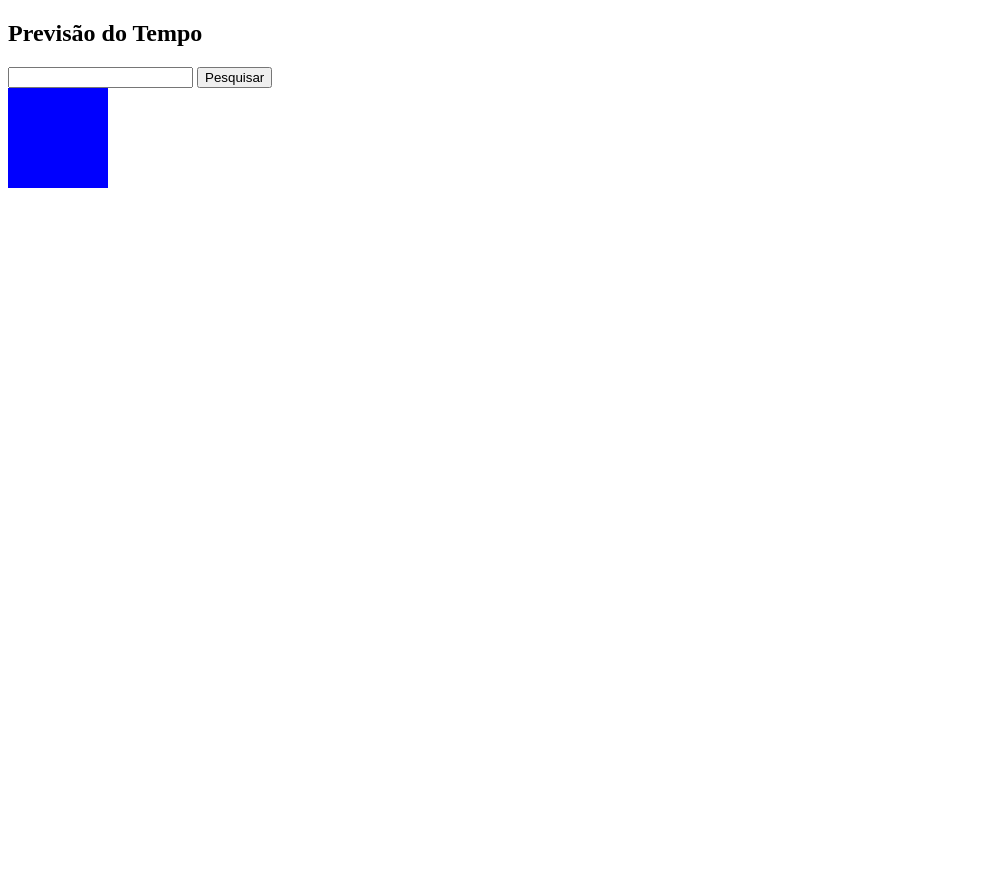
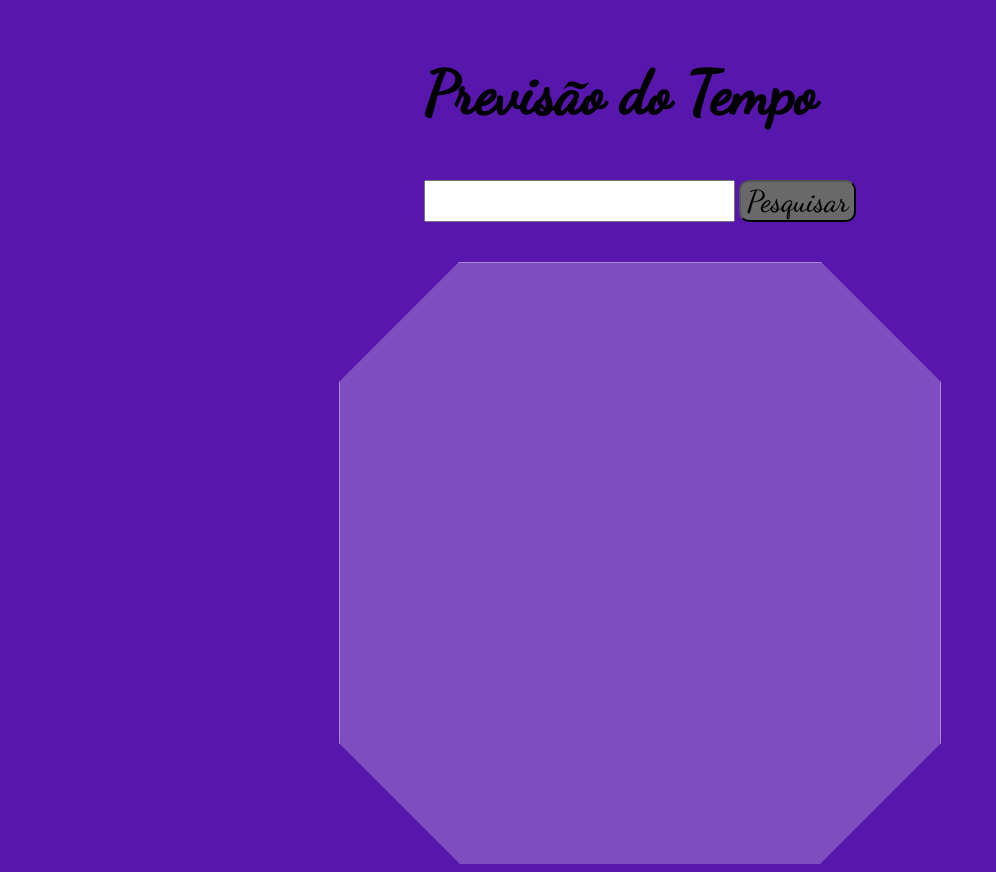
Before and after one commit to KarinaHachimitsu/Projeto-PrevisaoDoTempo, a website: page index.html in a window 1280 px wide. Shown: the whole page, without its empty margins (0-996 px from the left). Before the commit the page ends 800 px from the top, so only its background shows below. Drawn offline with Linux system fonts and the light colour scheme.

Commit message:
Modificacao do CSS

```diff
--- a/index.html
+++ b/index.html
@@ -5,6 +5,12 @@
     <meta http-equiv="X-UA-Compatible" content="IE=edge" />
     <meta name="viewport" content="width=device-width, initial-scale=1.0" />
     <link rel="stylesheet" href="style.css" />
+    <link rel="preconnect" href="https://fonts.googleapis.com" />
+    <link rel="preconnect" href="https://fonts.gstatic.com" crossorigin />
+    <link
+      href="https://fonts.googleapis.com/css2?family=Dancing+Script:wght@500&family=Roboto:wght@400;700&display=swap"
+      rel="stylesheet"
+    />
     <title>Tempo</title>
   </head>
   <body>
--- a/style.css
+++ b/style.css
@@ -1,6 +1,40 @@
+*{
+  font-family: 'Dancing Script', cursive;
+  align-items: center;
+
+  justify-content: center;
+}
+
+body{
+  flex-direction: column;
+  display: flex;
+  justify-content: center;
+  align-items: center;
+  background-color: #5717ac;
+}
 .teste{
-  background-color: blue;
-  width: 100px;
-  height: 100px;
+  clip-path: polygon(20% 0%, 80% 0%, 100% 20%, 100% 80%, 80% 100%, 20% 100%, 0% 80%, 0% 20%);
+width: 600px;
+height: 600px;
+top: 100px;
+left: 700px;
+background: rgba(255, 255, 255, 0.24);
+border-radius: 16px;
+box-shadow: 0 4px 30px rgba(0, 0, 0, 0.1);
+backdrop-filter: blur(8.4px);
+-webkit-backdrop-filter: blur(8.4px);
+border: 1px solid rgba(255, 255, 255, 0.34);
+}
+.h1{
+  font-size: 60px;
+}
+.btn{
+  margin-bottom: 40px;
+  font-size: 30px;
+  background-color: #696969;
+  border-radius: 10px;
 
 }
+.input{
+  font-size: 30px;
+}
```
